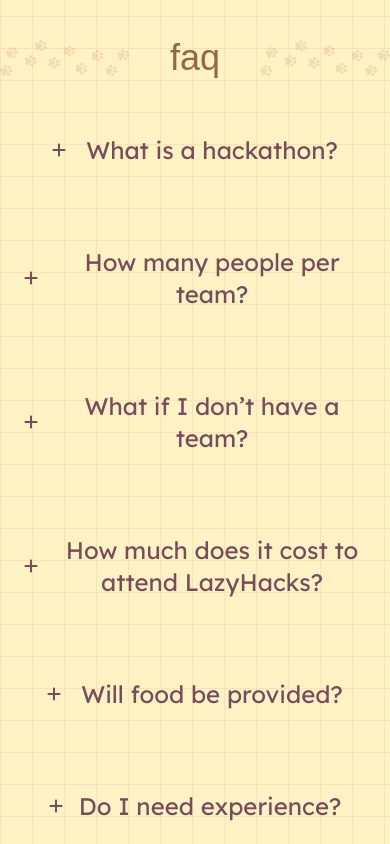
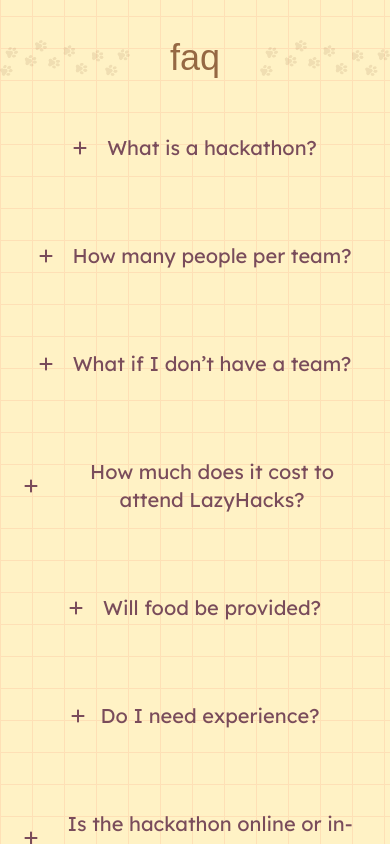
Before and after one commit to LazyHacks/lazyhacks-website, a Next.js app: page / in a window 390 px wide. Shown: the part 1520-2364 px from the top of the page. Built offline with nearby package versions, Linux system fonts and the light colour scheme; a web font is replaced by a local one.

Commit message:
feat: decrease mobile font size for faq headings

```diff
--- a/src/app/sections/Faq.jsx
+++ b/src/app/sections/Faq.jsx
@@ -40,7 +40,7 @@ const Faq = () => {
                   icon={open === index ? faMinus : faPlus}
                   className="text-nav-brown mr-5"
                 />
-                <h3 className="text-nav-brown font-body text-2xl md:text-3xl">
+                <h3 className="text-nav-brown font-body text-xl md:text-3xl">
                   {faq.question}
                 </h3>
               </div>
@@ -71,7 +71,7 @@ const Faq = () => {
                   icon={open === index + 5 ? faMinus : faPlus}
                   className="text-nav-brown mr-4"
                 />
-                <h3 className="text-nav-brown font-body text-2xl md:text-3xl">
+                <h3 className="text-nav-brown font-body text-xl md:text-3xl">
                   {faq.question}
                 </h3>
               </div>
```
